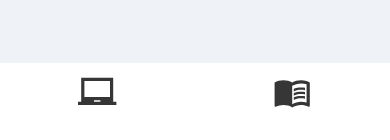
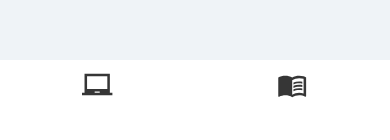
Before and after one commit to s20016/Animate, a React (Create React App) app: page / in a window 390 px wide. Shown: the part 701-841 px from the top of the page. Built offline with nearby package versions, Linux system fonts and the light colour scheme.

Commit message:
Style: Decrease navbar size

```diff
--- a/src/css/main.css
+++ b/src/css/main.css
@@ -180,7 +180,7 @@ header {
     top: auto;
     bottom: 0;
     width: 100vw;
-    height: 5rem;
+    height: 5.2rem;
   }
   .navbar .navbar-items {
     -webkit-box-orient: horizontal;
@@ -190,6 +190,9 @@ header {
     height: auto;
     -ms-flex-pack: distribute;
         justify-content: space-around;
+  }
+  .navbar .navbar-items .item .logo {
+    font-size: 1.9rem;
   }
 }
 
--- a/src/css/main.scss
+++ b/src/css/main.scss
@@ -199,12 +199,16 @@ header {
     top: auto;
     bottom: 0;
     width: 100vw;
-    height: 5rem;
+    height: 5.2rem;
 
     .navbar-items {
       flex-direction: row;
       height: auto;
       justify-content: space-around;
+
+      .item .logo {
+        font-size: 1.9rem;
+      }
     }
   }
 }
```
Also changed, not shown: 1 other file (tests, documents, lock files or other folders).
